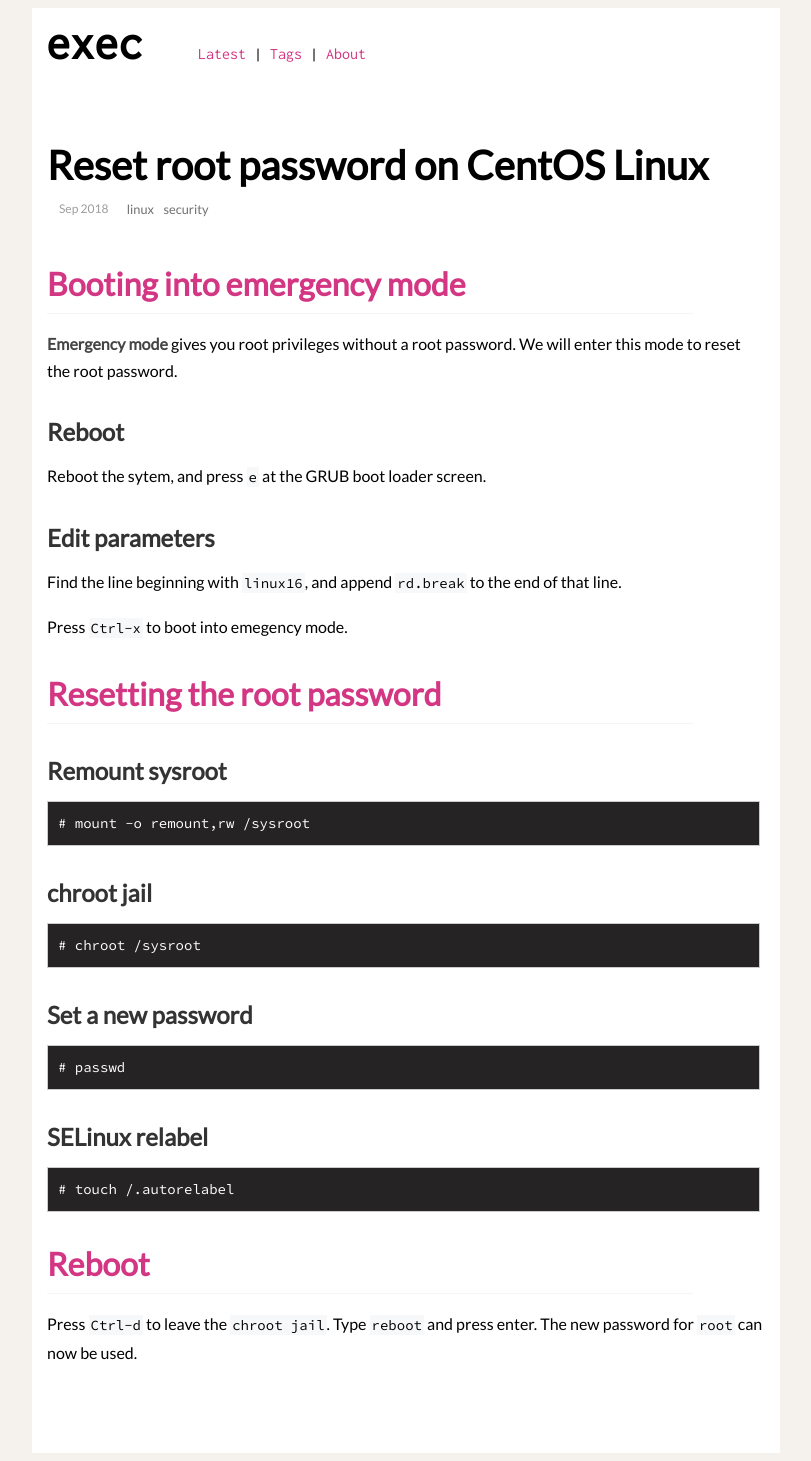
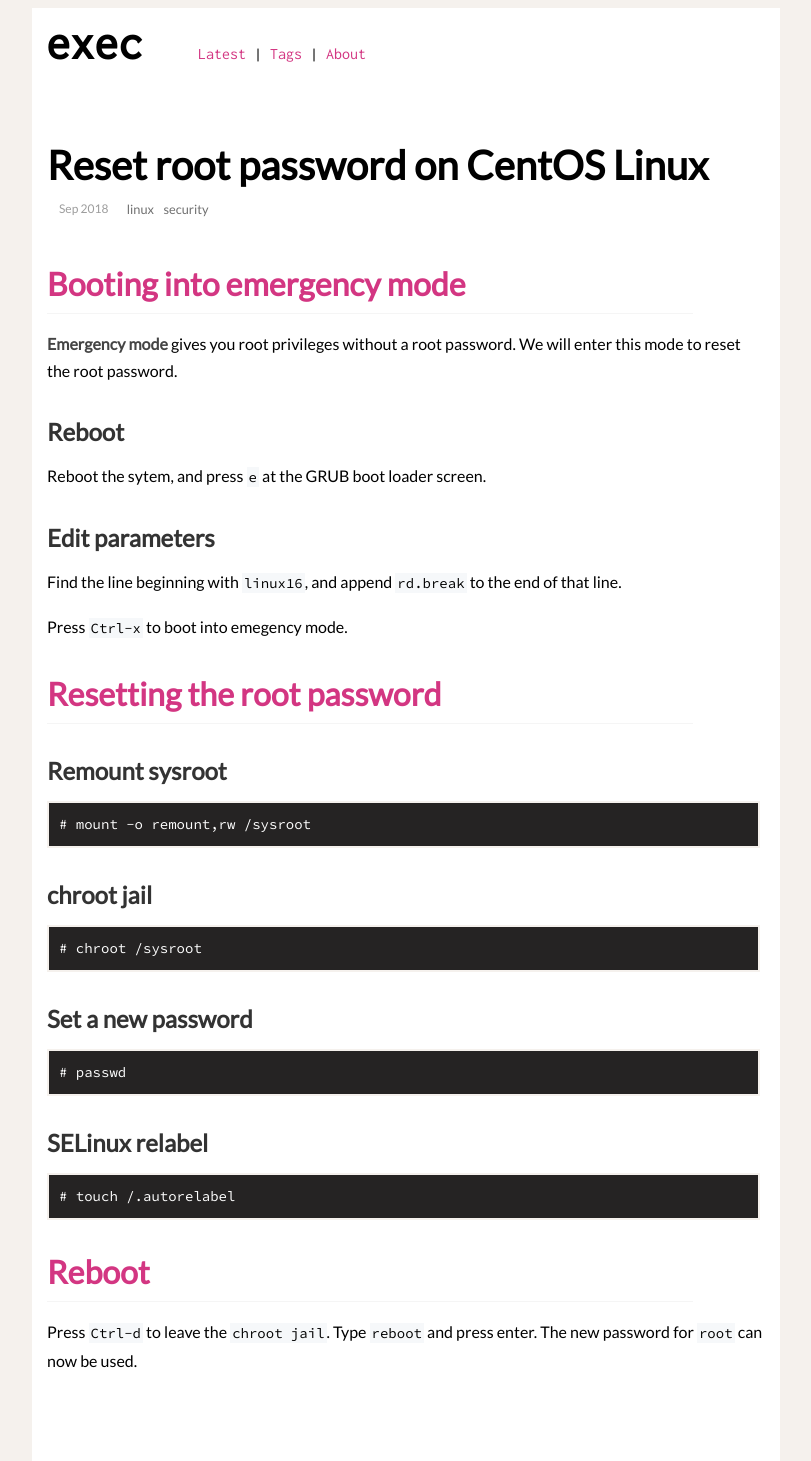
Before and after one commit to execas/execas.github.io, a Jekyll site: the page built from _posts/2018-09-03-reset-root-password-on-centos-linux.md, in a window 1280 px wide. Shown: the whole page, without its empty margins (234-1045 px from the left). Built offline with Jekyll 4.4.1, drawn with Linux system fonts in a browser that asks for light colours.

Commit message:
Update execas.css

```diff
--- a/css/execas.css
+++ b/css/execas.css
@@ -41,7 +41,7 @@
      padding-left: 10px;
      padding-bottom: 12px;
      padding-top: 12px;
-     border: 1px solid #ccc;
+     border: 2px solid #f5f1ed;
      /*border-left: 4px solid #707070;*/
      white-space: pre;
      color:#000000;
```
